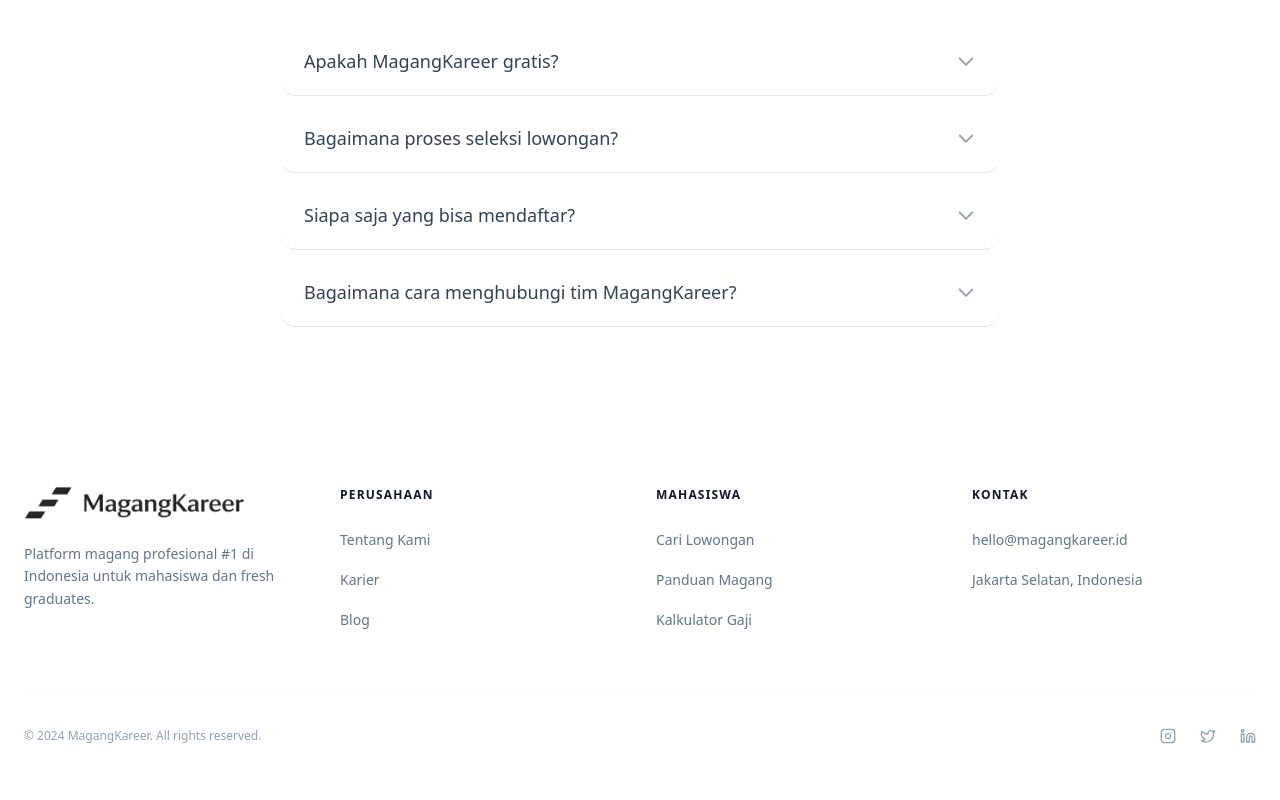
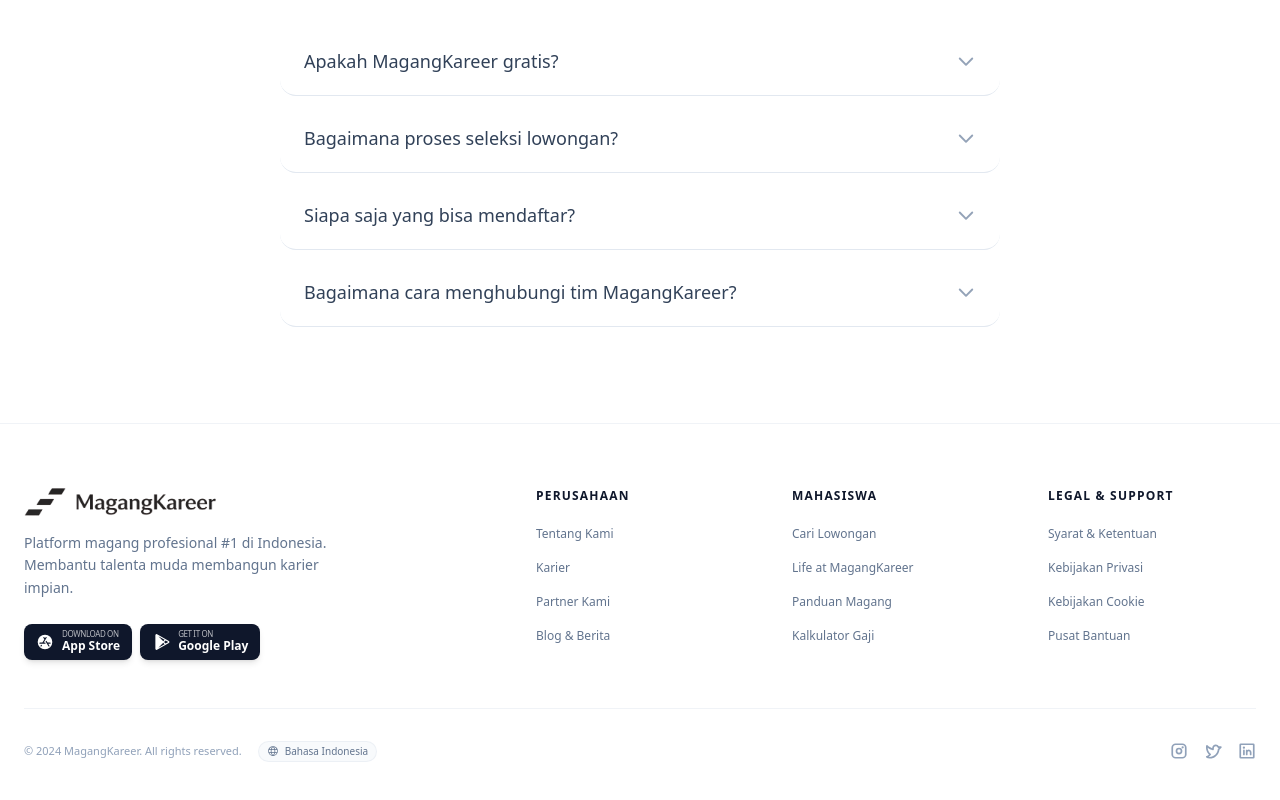
Before and after one commit to dzakwanfadhlullah/MagangKareer, a Next.js app in the folder apps/web/: page / in a window 1280 px wide. Shown: the part 5708-6508 px from the top of the page. Built offline with nearby package versions, Linux system fonts and the light colour scheme.

Commit message:
footer fixest

```diff
--- a/apps/web/src/components/layout/Footer.tsx
+++ b/apps/web/src/components/layout/Footer.tsx
@@ -1,58 +1,114 @@
+"use client";
+
 import Link from "next/link";
-import { Instagram, Twitter, Linkedin } from "lucide-react";
+import { motion, AnimatePresence } from "framer-motion";
+import {
+    InstagramLogo,
+    TwitterLogo,
+    LinkedinLogo,
+    Globe,
+    ArrowUp,
+    AppStoreLogo,
+    GooglePlayLogo
+} from "@phosphor-icons/react";
 import Image from "next/image";
+import { useEffect, useState } from "react";
 
 const footerLinks = {
     perusahaan: [
-        { label: "Tentang Kami", href: "#" },
+        { label: "Tentang Kami", href: "#tentang" },
         { label: "Karier", href: "#" },
-        { label: "Blog", href: "#" },
+        { label: "Partner Kami", href: "#partner" },
+        { label: "Blog & Berita", href: "#" },
     ],
     mahasiswa: [
-        { label: "Cari Lowongan", href: "#" },
+        { label: "Cari Lowongan", href: "#lowongan" },
+        { label: "Life at MagangKareer", href: "#" },
         { label: "Panduan Magang", href: "#" },
         { label: "Kalkulator Gaji", href: "#" },
     ],
-    kontak: [
-        { label: "hello@magangkareer.id", href: "mailto:hello@magangkareer.id" },
-        { label: "Jakarta Selatan, Indonesia", href: null },
+    legal: [
+        { label: "Syarat & Ketentuan", href: "#" },
+        { label: "Kebijakan Privasi", href: "#" },
+        { label: "Kebijakan Cookie", href: "#" },
+        { label: "Pusat Bantuan", href: "#faq" },
     ],
 };
 
 export function Footer() {
+    const [showBackToTop, setShowBackToTop] = useState(false);
+
+    useEffect(() => {
+        const handleScroll = () => {
+            setShowBackToTop(window.scrollY > 400);
+        };
+        window.addEventListener("scroll", handleScroll);
+        return () => window.removeEventListener("scroll", handleScroll);
+    }, []);
+
+    const scrollToTop = () => {
+        window.scrollTo({ top: 0, behavior: "smooth" });
+    };
+
     return (
-        <footer className="relative z-10 pb-12 pt-16">
+        <footer className="relative z-10 pb-12 pt-16 bg-transparent border-t border-slate-200/50">
             <div className="mx-auto max-w-7xl px-6">
-                <div className="grid gap-12 sm:grid-cols-2 md:grid-cols-4 lg:gap-8 mb-16">
-                    {/* Brand */}
-                    <div className="col-span-1 md:col-span-1">
-                        <div className="mb-6">
+                <div className="grid gap-8 sm:grid-cols-2 lg:grid-cols-5 lg:gap-12 mb-12">
+                    {/* Brand & App Badges */}
+                    <div className="col-span-1 sm:col-span-2 lg:col-span-2">
+                        <div className="mb-4">
                             <Image
                                 src="/logo.png?v=3"
                                 alt="MagangKareer"
-                                width={180}
-                                height={36}
-                                className="h-8 w-auto object-contain"
+                                width={140}
+                                height={28}
+                                className="h-7 w-auto object-contain"
                                 unoptimized
                             />
                         </div>
-                        <p className="text-sm text-slate-500 leading-relaxed">
-                            Platform magang profesional #1 di Indonesia untuk mahasiswa dan
-                            fresh graduates.
+                        <p className="text-sm text-slate-500 leading-relaxed max-w-xs mb-6 font-light">
+                            Platform magang profesional #1 di Indonesia. Membantu talenta muda
+                            membangun karier impian.
                         </p>
+
+                        {/* App Store Badges - Scaled Down */}
+                        <div className="flex flex-wrap gap-2">
+                            <motion.button
+                                whileHover={{ scale: 1.05 }}
+                                whileTap={{ scale: 0.95 }}
+                                className="inline-flex items-center gap-2 px-3 py-1.5 rounded-lg bg-slate-900 text-white shadow-md transition-all"
+                            >
+                                <AppStoreLogo size={18} weight="fill" />
+                                <div className="text-left leading-none">
+                                    <div className="text-[8px] opacity-70 uppercase tracking-tighter">Download on</div>
+                                    <div className="text-xs font-semibold">App Store</div>
+                                </div>
+                            </motion.button>
+                            <motion.button
+                                whileHover={{ scale: 1.05 }}
+                                whileTap={{ scale: 0.95 }}
+                                className="inline-flex items-center gap-2 px-3 py-1.5 rounded-lg bg-slate-900 text-white shadow-md transition-all"
+                            >
+                                <GooglePlayLogo size={18} weight="fill" />
+                                <div className="text-left leading-none">
+                                    <div className="text-[8px] opacity-70 uppercase tracking-tighter">GET IT ON</div>
+                                    <div className="text-xs font-semibold">Google Play</div>
+                                </div>
+                            </motion.button>
+                        </div>
                     </div>
 
                     {/* Perusahaan */}
                     <div>
-                        <h3 className="mb-6 text-xs font-semibold uppercase tracking-widest text-slate-900">
+                        <h3 className="mb-4 text-xs font-bold uppercase tracking-widest text-slate-900">
                             Perusahaan
                         </h3>
-                        <ul className="space-y-4">
+                        <ul className="space-y-2.5">
                             {footerLinks.perusahaan.map((link) => (
                                 <li key={link.label}>
                                     <Link
                                         href={link.href}
-                                        className="text-sm text-slate-500 hover:text-slate-900 transition-colors"
+                                        className="text-xs text-slate-500 hover:text-slate-900 transition-colors"
                                     >
                                         {link.label}
                                     </Link>
@@ -63,15 +119,15 @@
 
                     {/* Mahasiswa */}
                     <div>
-                        <h3 className="mb-6 text-xs font-semibold uppercase tracking-widest text-slate-900">
+                        <h3 className="mb-4 text-xs font-bold uppercase tracking-widest text-slate-900">
                             Mahasiswa
                         </h3>
-                        <ul className="space-y-4">
+                        <ul className="space-y-2.5">
                             {footerLinks.mahasiswa.map((link) => (
                                 <li key={link.label}>
                                     <Link
                                         href={link.href}
-                                        className="text-sm text-slate-500 hover:text-slate-900 transition-colors"
+                                        className="text-xs text-slate-500 hover:text-slate-900 transition-colors"
                                     >
                                         {link.label}
                                     </Link>
@@ -80,24 +136,20 @@
                         </ul>
                     </div>
 
-                    {/* Kontak */}
+                    {/* Legal */}
                     <div>
-                        <h3 className="mb-6 text-xs font-semibold uppercase tracking-widest text-slate-900">
-                            Kontak
+                        <h3 className="mb-4 text-xs font-bold uppercase tracking-widest text-slate-900">
+                            Legal & Support
                         </h3>
-                        <ul className="space-y-4">
-                            {footerLinks.kontak.map((item) => (
-                                <li key={item.label}>
-                                    {item.href ? (
+                        <ul className="space-y-2.5">
+                            {footerLinks.legal.map((link) => (
+                                <li key={link.label}>
                                     <Link
-                                            href={item.href}
-                                            className="text-sm text-slate-500 hover:text-slate-900 transition-colors"
+                                        href={link.href}
+                                        className="text-xs text-slate-500 hover:text-slate-900 transition-colors"
                                     >
-                                            {item.label}
+                                        {link.label}
                                     </Link>
-                                    ) : (
-                                        <span className="text-sm text-slate-500">{item.label}</span>
-                                    )}
                                 </li>
                             ))}
                         </ul>
@@ -105,35 +157,54 @@
                 </div>
 
                 {/* Bottom Bar */}
-                <div className="flex flex-col md:flex-row justify-between items-center pt-8 border-t border-slate-50">
-                    <p className="text-xs text-slate-400">
+                <div className="flex flex-col md:flex-row justify-between items-center pt-8 border-t border-slate-200/50 gap-6">
+                    <div className="flex flex-col md:flex-row items-center gap-4">
+                        <p className="text-[11px] text-slate-400">
                             © 2024 MagangKareer. All rights reserved.
                         </p>
-                    <div className="mt-4 md:mt-0 flex gap-6">
+                        <div className="flex items-center gap-1.5 px-2 py-0.5 rounded-full bg-slate-100/50 text-slate-500 text-[10px] border border-slate-200/50">
+                            <Globe size={12} />
+                            <span>Bahasa Indonesia</span>
+                        </div>
+                    </div>
+
+                    <div className="flex items-center gap-6">
+                        {/* Social Links */}
+                        <div className="flex gap-4">
+                            {[
+                                { icon: InstagramLogo, label: "Instagram" },
+                                { icon: TwitterLogo, label: "Twitter" },
+                                { icon: LinkedinLogo, label: "LinkedIn" },
+                            ].map((social) => (
                                 <Link
+                                    key={social.label}
                                     href="#"
-                            className="text-slate-400 hover:text-slate-900 transition-colors"
-                            aria-label="Instagram"
+                                    className="text-slate-400 hover:text-slate-900 transition-all"
+                                    aria-label={social.label}
                                 >
-                            <Instagram size={16} />
+                                    <social.icon size={18} weight="bold" />
                                 </Link>
-                        <Link
-                            href="#"
-                            className="text-slate-400 hover:text-slate-900 transition-colors"
-                            aria-label="Twitter"
-                        >
-                            <Twitter size={16} />
-                        </Link>
-                        <Link
-                            href="#"
-                            className="text-slate-400 hover:text-slate-900 transition-colors"
-                            aria-label="LinkedIn"
-                        >
-                            <Linkedin size={16} />
-                        </Link>
+                            ))}
                         </div>
                     </div>
                 </div>
+            </div>
+
+            {/* Back to Top Button */}
+            <AnimatePresence>
+                {showBackToTop && (
+                    <motion.button
+                        initial={{ opacity: 0, scale: 0.5, y: 10 }}
+                        animate={{ opacity: 1, scale: 1, y: 0 }}
+                        exit={{ opacity: 0, scale: 0.5, y: 10 }}
+                        onClick={scrollToTop}
+                        className="fixed bottom-6 right-6 z-50 p-2.5 rounded-full bg-slate-900 text-white shadow-xl hover:bg-slate-800 transition-colors group"
+                        aria-label="Back to top"
+                    >
+                        <ArrowUp size={20} weight="bold" className="group-hover:-translate-y-0.5 transition-transform" />
+                    </motion.button>
+                )}
+            </AnimatePresence>
         </footer>
     );
 }
```
Also changed, not shown: 1 other file (tests, documents, lock files or other folders). Lines whose indentation alone changed are shown as unchanged.
